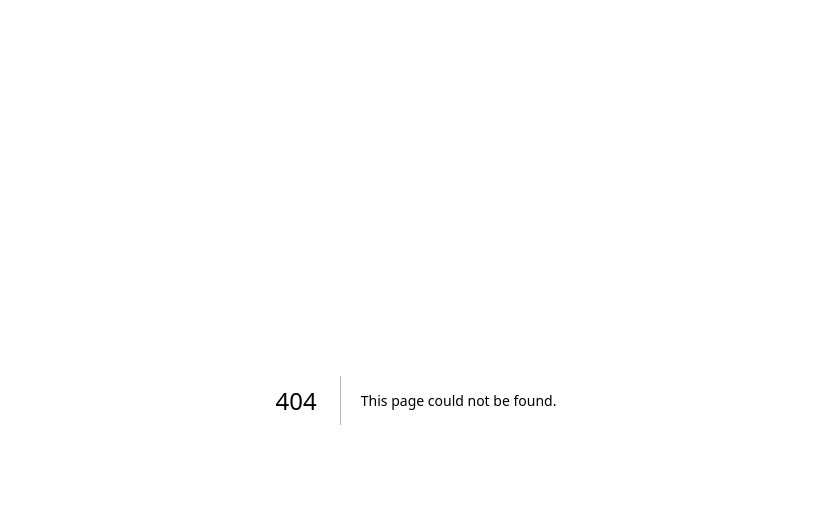
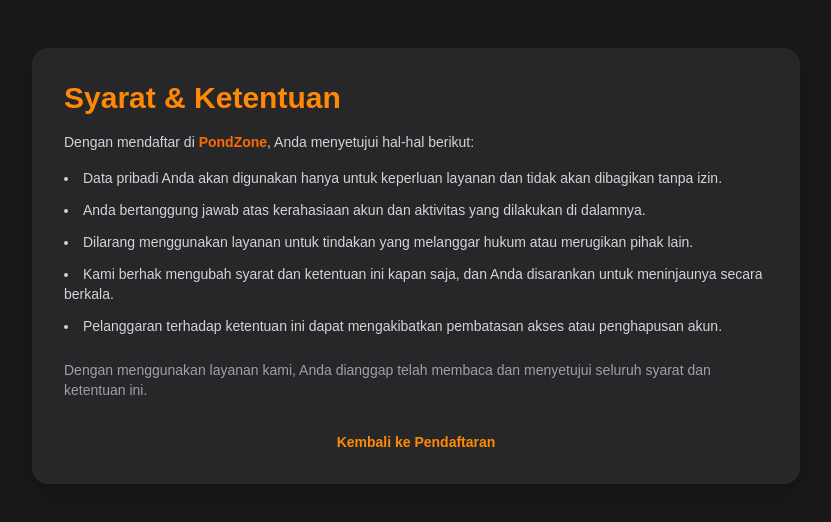
Before and after one commit to JasaSK/my-portofolio-fishing, a Next.js app: page /auth/terms in a window 1280 px wide. Before the commit this address had no page. Shown: the top 522 px of the page, without its empty margins (224-1055 px from the left). Built offline with nearby package versions, Linux system fonts and the light colour scheme.

Commit message:
fix terms && register

```diff
--- a/src/app/auth/register/page.js
+++ b/src/app/auth/register/page.js
@@ -7,6 +7,7 @@ import { register } from "../../../services/authService.js";
 import { useState } from "react";
 import toast from "react-hot-toast";
 import { useRouter } from "next/navigation";
+import Link from "next/link.js";
 
 export default function Register() {
   const router = useRouter();
@@ -156,9 +157,9 @@ export default function Register() {
 
               <label htmlFor="agree" className="leading-snug">
                 Saya setuju dengan{" "}
-                <a href="#" className="text-orange-400 hover:underline">
+                <Link href="/auth/terms" className="text-orange-400 hover:underline">
                   Syarat & Ketentuan
-                </a>
+                </Link>
               </label>
             </div>
 
--- /dev/null
+++ b/src/app/auth/terms/page.js
@@ -0,0 +1,53 @@
+"use client";
+
+import Link from "next/link";
+import FadeInSection from "../../../components/FadeInSection";
+
+export default function TermsPage() {
+  return (
+    <FadeInSection direction="in">
+      <main className="min-h-screen bg-zinc-900 text-white px-6 py-12">
+        <div className="max-w-3xl mx-auto bg-zinc-800 p-8 rounded-2xl shadow-xl">
+          <h1 className="text-3xl font-bold text-orange-400 mb-4">
+            Syarat & Ketentuan
+          </h1>
+
+          <p className="text-zinc-300 mb-4 text-sm">
+            Dengan mendaftar di <span className="text-orange-500 font-semibold">PondZone</span>, Anda menyetujui hal-hal berikut:
+          </p>
+
+          <ul className="list-disc list-inside text-sm text-zinc-300 space-y-3">
+            <li>
+              Data pribadi Anda akan digunakan hanya untuk keperluan layanan dan tidak akan dibagikan tanpa izin.
+            </li>
+            <li>
+              Anda bertanggung jawab atas kerahasiaan akun dan aktivitas yang dilakukan di dalamnya.
+            </li>
+            <li>
+              Dilarang menggunakan layanan untuk tindakan yang melanggar hukum atau merugikan pihak lain.
+            </li>
+            <li>
+              Kami berhak mengubah syarat dan ketentuan ini kapan saja, dan Anda disarankan untuk meninjaunya secara berkala.
+            </li>
+            <li>
+              Pelanggaran terhadap ketentuan ini dapat mengakibatkan pembatasan akses atau penghapusan akun.
+            </li>
+          </ul>
+
+          <p className="text-zinc-400 text-sm mt-6">
+            Dengan menggunakan layanan kami, Anda dianggap telah membaca dan menyetujui seluruh syarat dan ketentuan ini.
+          </p>
+
+          <div className="mt-8 text-sm text-center">
+            <Link
+              href="/auth/register"
+              className="text-orange-400 hover:underline font-semibold"
+            >
+              Kembali ke Pendaftaran
+            </Link>
+          </div>
+        </div>
+      </main>
+    </FadeInSection>
+  );
+}
```
